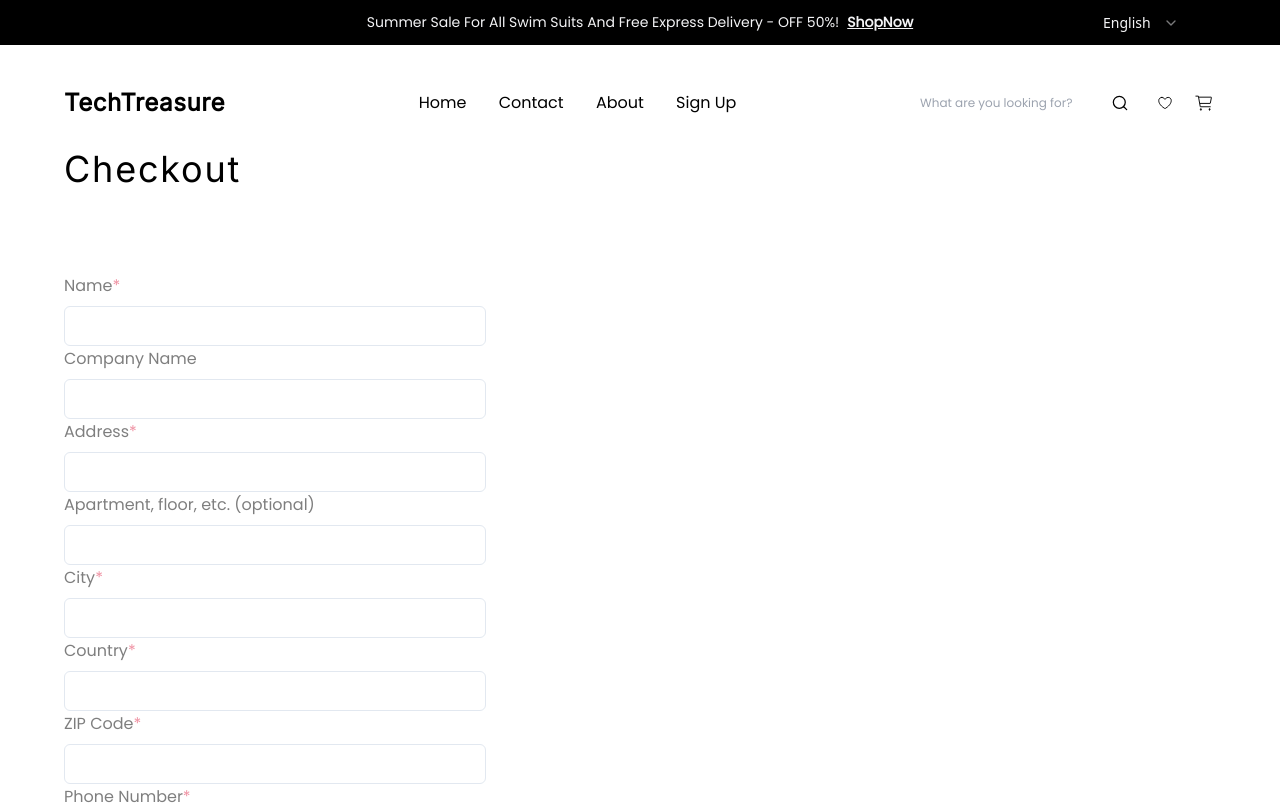
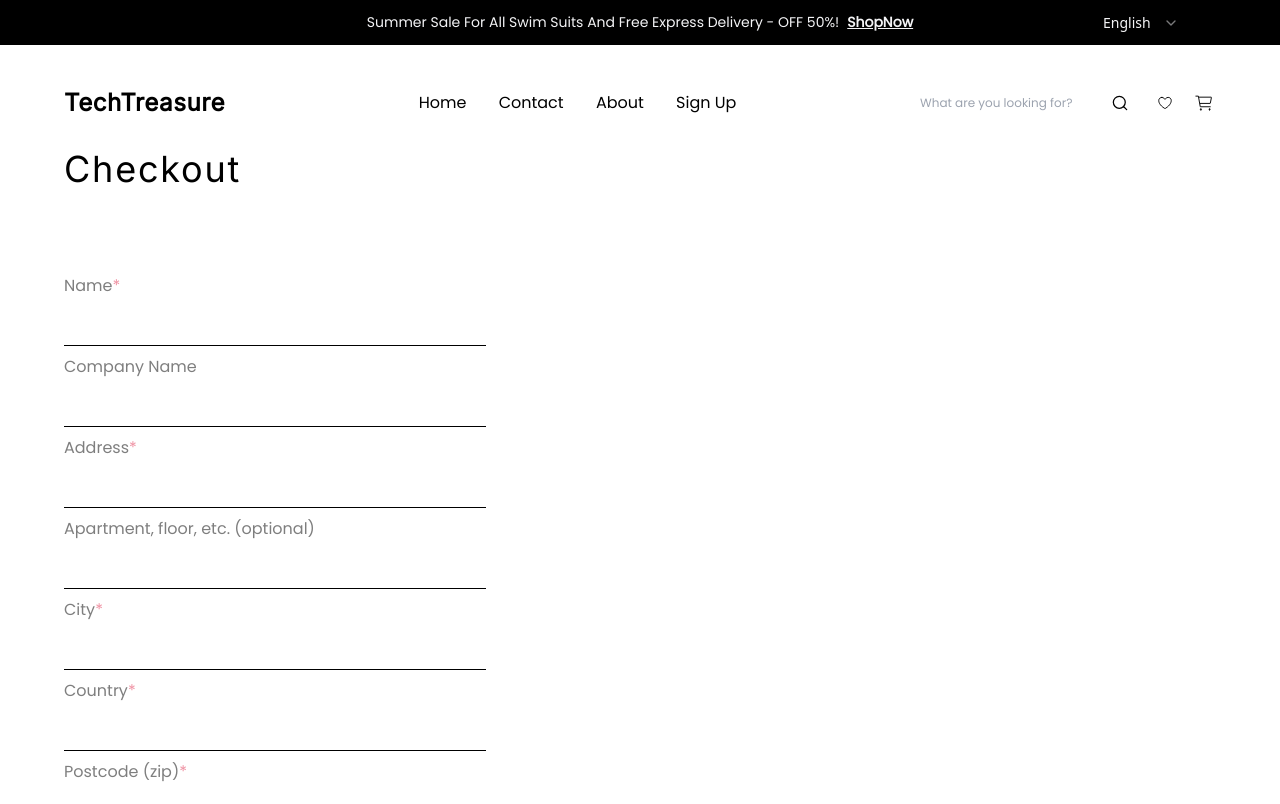
Before and after one commit to BarcDevs/TechTreasure--client, a React (Vite) app: page /checkout in a window 1280 px wide. Shown: the top 804 px of the page. Built offline with nearby package versions, Linux system fonts and the light colour scheme.

Commit message:
form fields in checkout form refactored from hardcoded fields to iterated array, input style modified

```diff
--- a/src/components/checkout/CheckoutForm.tsx
+++ b/src/components/checkout/CheckoutForm.tsx
@@ -12,6 +12,18 @@ type CheckoutFormProps = {
 }
 
 const CheckoutForm = ({setUserInformation, saveDetails, setSaveDetails}: CheckoutFormProps) => {
+const FIELDS = [
+    {name: 'name', label: 'Name', required: true},
+    {name: 'company', label: 'Company Name'},
+    {name: 'address', label: 'Address', required: true},
+    {name: 'additional_address', label: 'Apartment, floor, etc. (optional)'},
+    {name: 'city', label: 'City', required: true},
+    {name: 'country', label: 'Country', required: true},
+    {name: 'postcode', label: 'Postcode (zip)', required: true},
+    {name: 'phone', label: 'Phone Number', required: true},
+    {name: 'email', label: 'Email Address', required: true}
+]
+
     const form = useForm<CheckoutFormType>({
         resolver: zodResolver(checkoutFormSchema),
         defaultValues: {
@@ -42,17 +54,17 @@ const CheckoutForm = ({setUserInformation, saveDetails, setSaveDetails}: Checkou
     return (
         <Form {...form}>
             {/* TODO: add saved addresses */}
-            <form onBlur={handleFormBlur} className={'w-[33vw]'}>
-                <FormInput name={'name'} label={'Name'} formControl={form.control} required/>
-                <FormInput name={'company'} label={'Company Name'} formControl={form.control}/>
-                <FormInput name={'address'} label={'Address'} formControl={form.control} required/>
-                <FormInput name={'additional_address'} label={'Apartment, floor, etc. (optional)'}
-                           formControl={form.control}/>
-                <FormInput name={'city'} label={'City'} formControl={form.control} required/>
-                <FormInput name={'country'} label={'Country'} formControl={form.control} required/>
-                <FormInput name={'postcode'} label={'ZIP Code'} formControl={form.control} required/>
-                <FormInput name={'phone'} label={'Phone Number'} formControl={form.control} required/>
-                <FormInput name={'email'} label={'Email Address'} formControl={form.control} required/>
+            <form onBlur={handleFormBlur} className={'w-[33vw] flex_col gap-2'}>
+                {FIELDS.map((field) => (
+                    <FormInput
+                        className={'border-t-0 border-x-0 border-black rounded-none'}
+                        key={field.name}
+                        name={field.name as FieldPath<CheckoutFormType>}
+                        label={field.label}
+                        formControl={form.control}
+                        required={field.required}
+                    />
+                ))}
             <div className={'flex-row-start mt-4 gap-4'}>
                 <Input className={'w-6 h-6 rounded accent-red-500'} type={'checkbox'} checked={saveDetails}
                        onChange={() => setSaveDetails(!saveDetails)}/>
```
